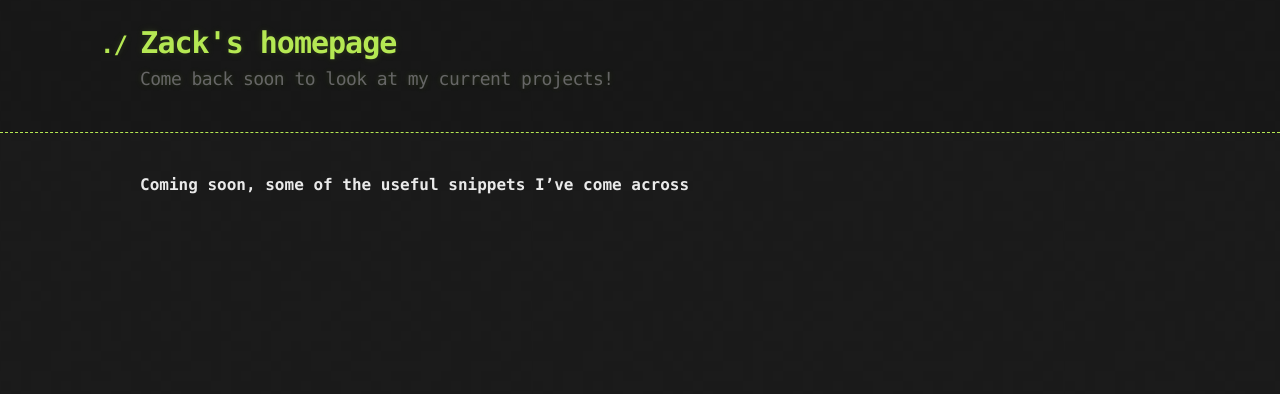
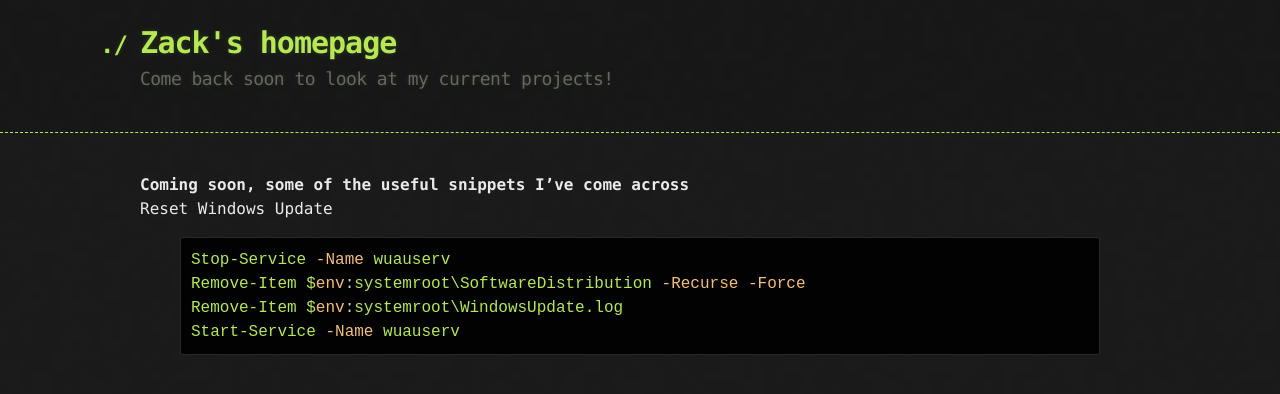
Before and after one commit to zackruiz77/zackruiz77.github.io, a Jekyll site: the page built from code_snippets.md, in a window 1280 px wide. Shown: the top 394 px of the page. Built offline with Jekyll 4.4.1, drawn with Linux system fonts in a browser that asks for light colours.

Commit message:
Added snippet for WU

```diff
--- a/code_snippets.md
+++ b/code_snippets.md
@@ -4,3 +4,11 @@ title: "Code snippets"
 permalink: /snippets/
 ---
 **Coming soon, some of the useful snippets I've come across**
+<br>
+Reset Windows Update
+{% highlight powershell %}
+Stop-Service -Name wuauserv
+Remove-Item $env:systemroot\SoftwareDistribution -Recurse -Force
+Remove-Item $env:systemroot\WindowsUpdate.log
+Start-Service -Name wuauserv
+{% endhighlight %}
```
